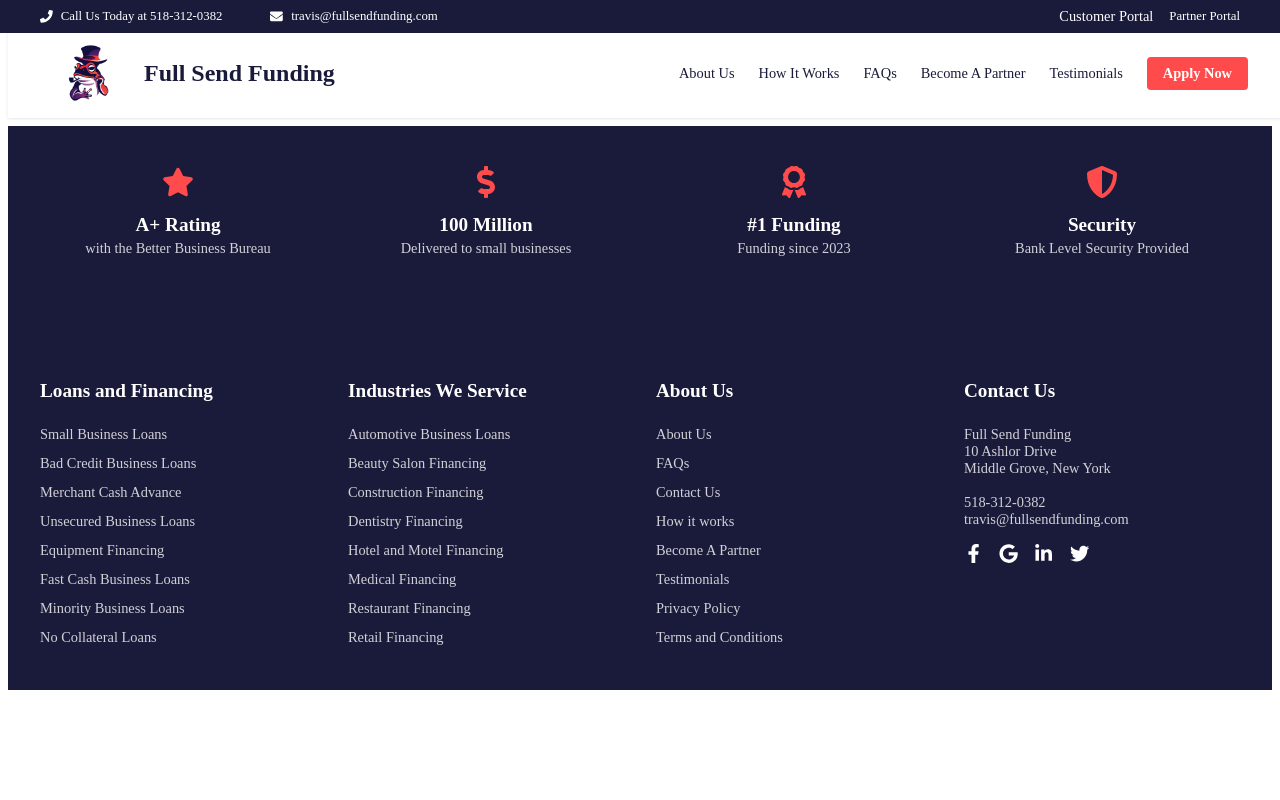
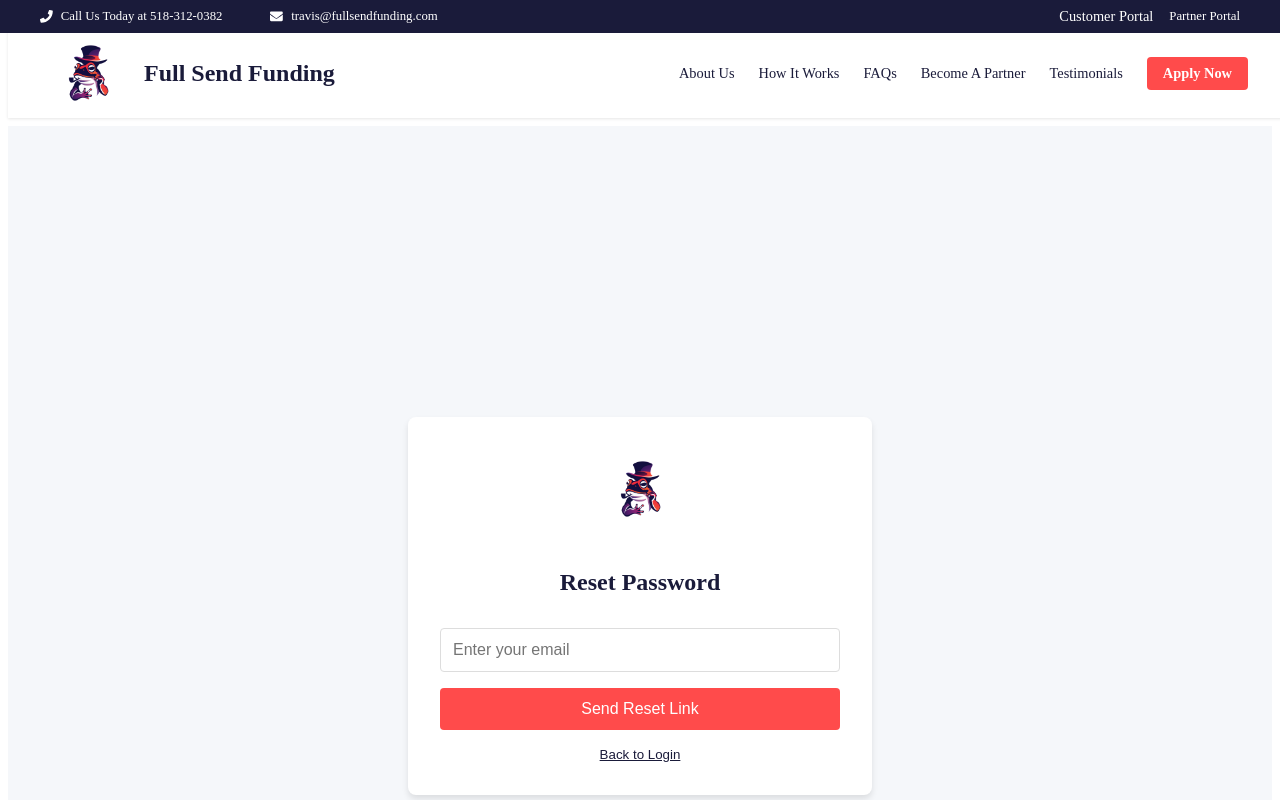
Before and after one commit to TravisYule/fullsendfunding, a React (Create React App) app: page /reset-password in a window 1280 px wide. Shown: the top 800 px of the page. Built offline with nearby package versions, Linux system fonts and the light colour scheme; no server answers.

Commit message:
Add password reset functionality:

```diff
--- a/src/App.js
+++ b/src/App.js
@@ -21,6 +21,7 @@ import ScrollToTop from './components/ScrollToTop/ScrollToTop';
 import Terms from './components/Terms/Terms';
 import FundingCalculator from './components/Calculator/FundingCalculator';
 import ProtectedRoute from './components/ProtectedRoute';
+import ResetPassword from './components/Auth/ResetPassword';
 
 const MainContent = styled.main`
   padding-top: 118px;
@@ -102,6 +103,12 @@ function App() {
               </ProtectedRoute>
             </Suspense>
           } />
+
+          <Route path="/reset-password" element={
+            <Suspense fallback={<div>Loading...</div>}>
+              <ResetPassword />
+            </Suspense>
+          } />
         </Routes>
       </MainContent>
       <AccoladeBanner />
--- /dev/null
+++ b/src/components/Auth/ResetPassword.jsx
@@ -0,0 +1,198 @@
+import React, { useState } from 'react';
+import styled from 'styled-components';
+import { motion } from 'framer-motion';
+import { useNavigate, useSearchParams } from 'react-router-dom';
+import { supabase } from '../../utils/supabaseClient';
+import Logo from '../../assets/Logo.png';
+
+const Section = styled.section`
+  padding: 5rem 2rem;
+  min-height: 100vh;
+  display: flex;
+  align-items: center;
+  justify-content: center;
+  background: ${props => props.theme.colors.lightGray};
+`;
+
+const Container = styled(motion.div)`
+  background: white;
+  padding: 2rem;
+  border-radius: 8px;
+  box-shadow: 0 4px 6px rgba(0, 0, 0, 0.1);
+  width: 100%;
+  max-width: 400px;
+  text-align: center;
+`;
+
+const LogoImage = styled.img`
+  height: 80px;
+  margin-bottom: 1rem;
+`;
+
+const Title = styled.h1`
+  color: ${props => props.theme.colors.primary};
+  margin-bottom: 2rem;
+  font-size: 1.5rem;
+`;
+
+const Form = styled.form`
+  display: flex;
+  flex-direction: column;
+  gap: 1rem;
+`;
+
+const Input = styled.input`
+  width: 100%;
+  padding: 0.75rem;
+  border: 1px solid #ddd;
+  border-radius: 4px;
+  font-size: 1rem;
+  box-sizing: border-box;
+
+  &:focus {
+    outline: none;
+    border-color: ${props => props.theme.colors.secondary};
+  }
+`;
+
+const Button = styled.button`
+  background: ${props => props.theme.colors.secondary};
+  color: white;
+  padding: 0.75rem;
+  border: none;
+  border-radius: 4px;
+  font-size: 1rem;
+  cursor: pointer;
+  transition: background 0.3s ease;
+
+  &:hover {
+    background: ${props => props.theme.colors.primary};
+  }
+
+  &:disabled {
+    background: #ccc;
+    cursor: not-allowed;
+  }
+`;
+
+const Message = styled.div`
+  margin: 1rem 0;
+  padding: 0.75rem;
+  border-radius: 4px;
+  color: ${props => props.error ? 'red' : 'green'};
+  background: ${props => props.error ? '#ffe6e6' : '#e6ffe6'};
+`;
+
+const BackLink = styled.button`
+  background: none;
+  border: none;
+  color: ${props => props.theme.colors.primary};
+  cursor: pointer;
+  text-decoration: underline;
+  margin-top: 1rem;
+
+  &:hover {
+    color: ${props => props.theme.colors.secondary};
+  }
+`;
+
+const ResetPassword = () => {
+  const [email, setEmail] = useState('');
+  const [password, setPassword] = useState('');
+  const [message, setMessage] = useState('');
+  const [error, setError] = useState('');
+  const [isLoading, setIsLoading] = useState(false);
+  const navigate = useNavigate();
+  const [searchParams] = useSearchParams();
+  const type = searchParams.get('type') || 'request'; // 'request' or 'reset'
+
+  const handleRequestReset = async (e) => {
+    e.preventDefault();
+    setIsLoading(true);
+    setError('');
+    setMessage('');
+
+    try {
+      const { error } = await supabase.auth.resetPasswordForEmail(email, {
+        redirectTo: `${window.location.origin}/reset-password?type=reset`,
+      });
+
+      if (error) throw error;
+      setMessage('Password reset instructions have been sent to your email.');
+    } catch (error) {
+      setError(error.message);
+    } finally {
+      setIsLoading(false);
+    }
+  };
+
+  const handleResetPassword = async (e) => {
+    e.preventDefault();
+    setIsLoading(true);
+    setError('');
+    setMessage('');
+
+    try {
+      const { error } = await supabase.auth.updateUser({
+        password: password
+      });
+
+      if (error) throw error;
+      setMessage('Password has been successfully reset. Redirecting to login...');
+      setTimeout(() => navigate('/login'), 3000);
+    } catch (error) {
+      setError(error.message);
+    } finally {
+      setIsLoading(false);
+    }
+  };
+
+  return (
+    <Section>
+      <Container
+        initial={{ opacity: 0, y: 20 }}
+        animate={{ opacity: 1, y: 0 }}
+        transition={{ duration: 0.5 }}
+      >
+        <LogoImage src={Logo} alt="Full Send Funding" />
+        <Title>
+          {type === 'request' ? 'Reset Password' : 'Set New Password'}
+        </Title>
+
+        {message && <Message>{message}</Message>}
+        {error && <Message error>{error}</Message>}
+
+        <Form onSubmit={type === 'request' ? handleRequestReset : handleResetPassword}>
+          {type === 'request' ? (
+            <Input
+              type="email"
+              placeholder="Enter your email"
+              value={email}
+              onChange={(e) => setEmail(e.target.value)}
+              required
+            />
+          ) : (
+            <Input
+              type="password"
+              placeholder="Enter new password"
+              value={password}
+              onChange={(e) => setPassword(e.target.value)}
+              required
+              minLength="6"
+            />
+          )}
+
+          <Button type="submit" disabled={isLoading}>
+            {isLoading ? 'Processing...' : type === 'request' ? 'Send Reset Link' : 'Update Password'}
+          </Button>
+        </Form>
+
+        <BackLink onClick={() => navigate(-1)}>
+          Back to Login
+        </BackLink>
+      </Container>
+    </Section>
+  );
+};
+
+export default ResetPassword;
--- a/src/components/CustomerPortal/CustomerLogin.jsx
+++ b/src/components/CustomerPortal/CustomerLogin.jsx
@@ -223,7 +223,7 @@ const CustomerLogin = () => {
           </Button>
         </Form>
 
-        <ForgotPassword href="#">
+        <ForgotPassword href="/reset-password?type=request">
           Forgot Password?
         </ForgotPassword>
       </LoginContainer>
--- a/src/components/PartnerPortal/PartnerLogin.jsx
+++ b/src/components/PartnerPortal/PartnerLogin.jsx
@@ -239,7 +239,7 @@ const PartnerLogin = () => {
           </LoginButton>
         </Form>
 
-        <ForgotPassword href="#">
+        <ForgotPassword href="/reset-password?type=request">
           Forgot Password?
         </ForgotPassword>
       </LoginContainer>
```
